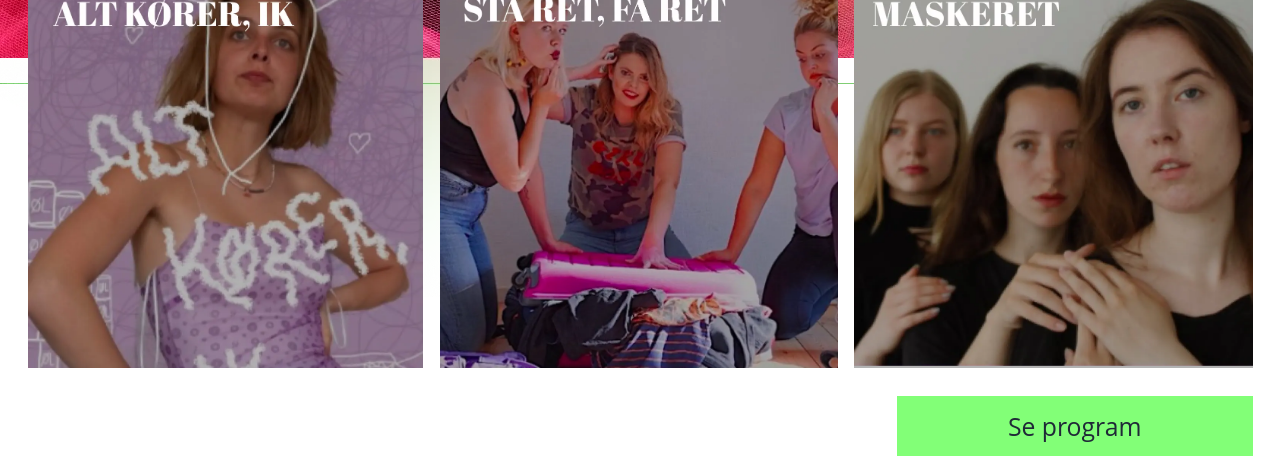
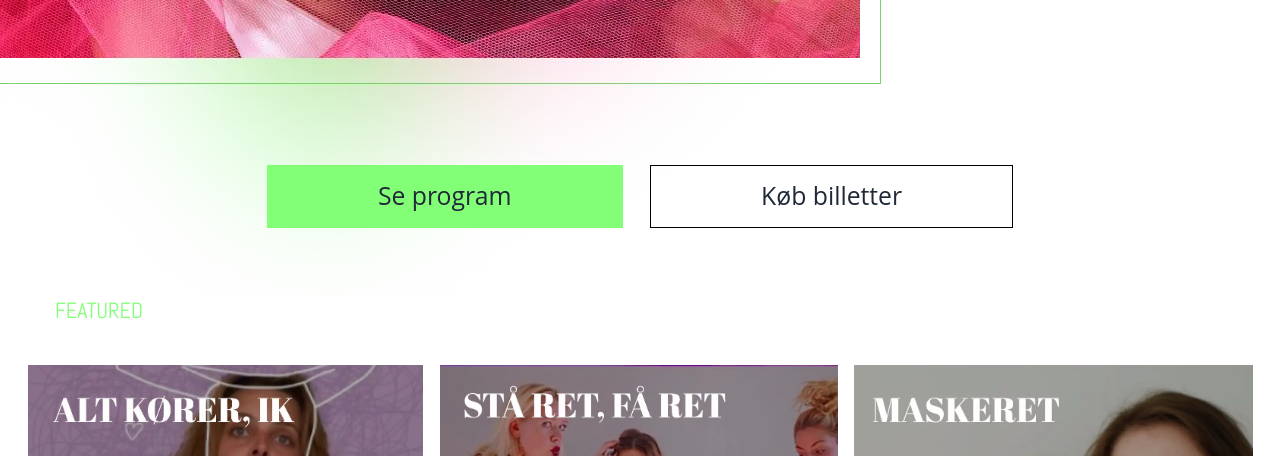
Before and after one commit to Mosholm/vildskud, a website built with Parcel: page src/index.html in a window 1280 px wide. Shown: the part 644-1100 px from the top of the page. Built offline with nearby package versions, Linux system fonts and the light colour scheme; a web font is replaced by a local one.

Commit message:
reduced -mt- for buttons

```diff
--- a/src/index.html
+++ b/src/index.html
@@ -136,7 +136,7 @@ Københavns festival for uafhængig scenekunst.
 
 
     <div
-      class="-mt-96 sm:ml-0 ml-32 flex flex-col justify-center  sm:-mt-96 sm:flex-row"
+      class="-mt-96 sm:ml-0 ml-32 flex flex-col justify-center sm:-mt-24 sm:flex-row"
     >
       <div class="mb-5 pr-5 sm:mb-0">
         <a href="program.html"
```
